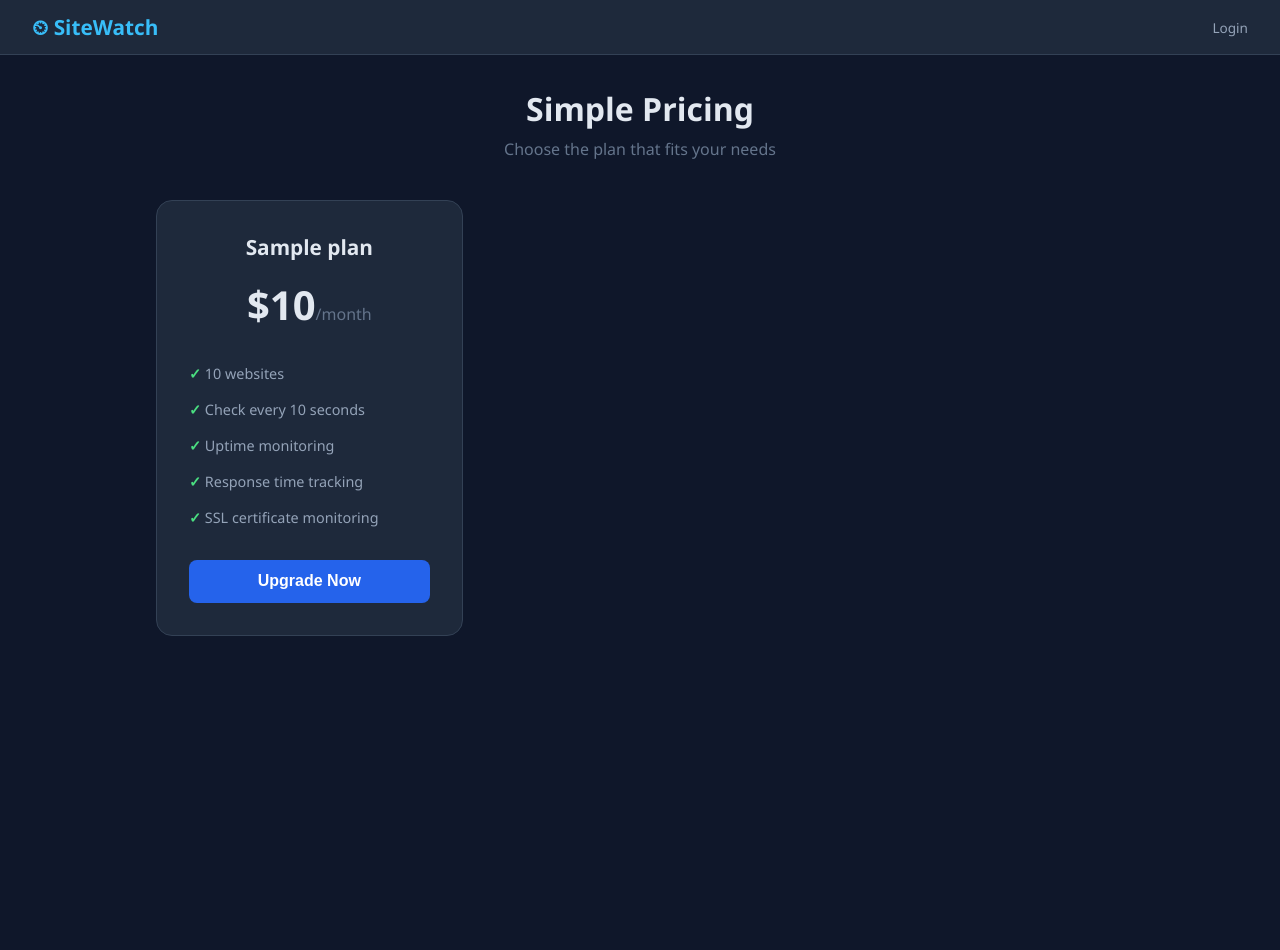
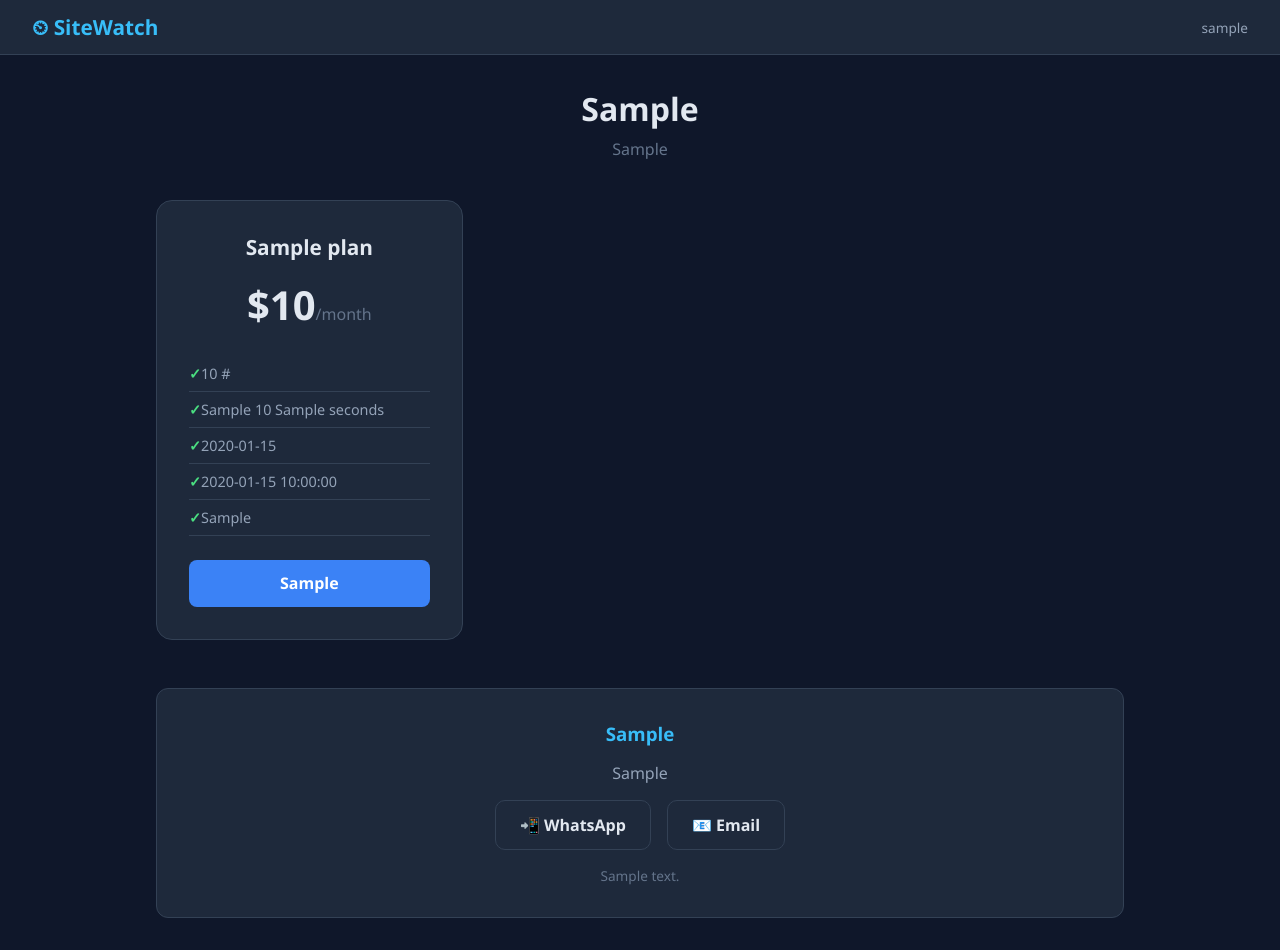
Before and after one commit to abdrahmandjiara91-sudo/sitewatch, a Python web app: template app/templates/pricing.html in a window 1280 px wide. Before the commit the page ends 636 px from the top, so only its background shows below. Run offline with Jinja, Linux system fonts and the light colour scheme; the template is opened without the code that fills it: most values are stand-ins (such as "Sample title", 1, 10 or a date in 2020).

Commit message:
feat: pricing page with WhatsApp/email contact for manual subscriptions

```diff
--- a/app/templates/pricing.html
+++ b/app/templates/pricing.html
@@ -1,41 +1,62 @@
 <!DOCTYPE html>
-<html lang="en">
+<html lang="en" data-theme="dark">
 <head>
     <meta charset="UTF-8">
     <meta name="viewport" content="width=device-width, initial-scale=1.0">
-    <title>Pricing - SiteWatch</title>
+    <title>{{ t.pricing }} - SiteWatch</title>
     <link rel="manifest" href="/static/manifest.json">
     <meta name="theme-color" content="#2563eb">
     <meta name="apple-mobile-web-app-capable" content="yes">
-    <link rel="apple-touch-icon" href="/static/icon-192.png">
     <style>
         * { margin: 0; padding: 0; box-sizing: border-box; }
-        body { font-family: 'Segoe UI', system-ui, sans-serif; background: #0f172a; color: #e2e8f0; min-height: 100vh; }
-        .header { background: #1e293b; border-bottom: 1px solid #334155; padding: 0.8rem 2rem; display: flex; justify-content: space-between; align-items: center; }
-        .header h1 { font-size: 1.3rem; color: #38bdf8; }
-        .header a { color: #94a3b8; text-decoration: none; font-size: 0.85rem; }
+        :root, [data-theme="dark"] {
+            --bg: #0f172a; --card: #1e293b; --border: #334155; --text: #e2e8f0; --heading: #f1f5f9;
+            --muted: #94a3b8; --dim: #64748b; --accent: #3b82f6; --accent2: #38bdf8;
+            --green: #4ade80; --red: #f87171; --yellow: #facc15;
+            --input-bg: #0f172a; --input-border: #475569;
+        }
+        [data-theme="light"] {
+            --bg: #f8fafc; --card: #ffffff; --border: #e2e8f0; --text: #0f172a; --heading: #0f172a;
+            --muted: #475569; --dim: #94a3b8; --accent: #2563eb; --accent2: #0284c7;
+            --green: #16a34a; --red: #dc2626; --yellow: #ca8a04;
+            --input-bg: #ffffff; --input-border: #d1d5db;
+        }
+        body { font-family: 'Segoe UI', system-ui, sans-serif; background: var(--bg); color: var(--text); min-height: 100vh; transition: background 0.3s, color 0.3s; }
+        .header { background: var(--card); border-bottom: 1px solid var(--border); padding: 0.8rem 2rem; display: flex; justify-content: space-between; align-items: center; transition: background 0.3s; }
+        .header h1 { font-size: 1.3rem; color: var(--accent2); }
+        .header a { color: var(--muted); text-decoration: none; font-size: 0.85rem; }
+        .header a:hover { color: var(--text); }
         .container { max-width: 1000px; margin: 2rem auto; padding: 0 1rem; }
         .page-title { text-align: center; margin-bottom: 2.5rem; }
         .page-title h2 { font-size: 2rem; margin-bottom: 0.5rem; }
-        .page-title p { color: #64748b; }
+        .page-title p { color: var(--dim); }
 
         .plans-grid { display: grid; grid-template-columns: repeat(3, 1fr); gap: 1.5rem; }
-        .plan-card { background: #1e293b; border: 1px solid #334155; border-radius: 16px; padding: 2rem; text-align: center; position: relative; transition: border-color 0.3s; }
-        .plan-card:hover { border-color: #475569; }
-        .plan-card.featured { border-color: #2563eb; }
-        .plan-card.featured::before { content: "MOST POPULAR"; position: absolute; top: -12px; left: 50%; transform: translateX(-50%); background: #2563eb; color: #fff; font-size: 0.7rem; font-weight: 700; padding: 0.3rem 1rem; border-radius: 20px; }
+        .plan-card { background: var(--card); border: 1px solid var(--border); border-radius: 16px; padding: 2rem; text-align: center; position: relative; transition: border-color 0.3s, background 0.3s; }
+        .plan-card:hover { border-color: var(--dim); }
+        .plan-card.featured { border-color: var(--accent); }
+        .plan-card.featured::before { content: "MOST POPULAR"; position: absolute; top: -12px; left: 50%; transform: translateX(-50%); background: var(--accent); color: #fff; font-size: 0.7rem; font-weight: 700; padding: 0.3rem 1rem; border-radius: 20px; }
         .plan-card h3 { font-size: 1.3rem; margin-bottom: 0.5rem; }
         .plan-card .price { font-size: 2.5rem; font-weight: 700; margin: 1rem 0; }
-        .plan-card .price span { font-size: 1rem; font-weight: 400; color: #64748b; }
+        .plan-card .price span { font-size: 1rem; font-weight: 400; color: var(--dim); }
         .plan-card ul { list-style: none; margin: 1.5rem 0; text-align: left; }
-        .plan-card li { padding: 0.5rem 0; color: #94a3b8; font-size: 0.9rem; border-bottom: 1px solid #1e293b; }
-        .plan-card li::before { content: "✓ "; color: #4ade80; font-weight: 700; }
+        .plan-card li { padding: 0.5rem 0; color: var(--muted); font-size: 0.9rem; border-bottom: 1px solid var(--border); }
+        .plan-card li::before { content: "\2713 "; color: var(--green); font-weight: 700; }
         .btn { display: inline-block; width: 100%; padding: 0.8rem; border-radius: 8px; font-size: 1rem; font-weight: 600; cursor: pointer; text-decoration: none; text-align: center; border: none; transition: all 0.2s; }
-        .btn-primary { background: #2563eb; color: #fff; }
-        .btn-primary:hover { background: #3b82f6; }
-        .btn-outline { background: transparent; border: 1px solid #475569; color: #94a3b8; }
-        .btn-outline:hover { background: #1e293b; }
-        .current { background: #166534; color: #4ade80; }
+        .btn-primary { background: var(--accent); color: #fff; }
+        .btn-primary:hover { filter: brightness(1.15); }
+        .btn-outline { background: transparent; border: 1px solid var(--border); color: var(--muted); }
+        .btn-outline:hover { background: var(--card); }
+        .btn-current { background: #166534; color: var(--green); cursor: default; }
+
+        .contact-box { background: var(--card); border: 1px solid var(--border); border-radius: 12px; padding: 2rem; margin-top: 3rem; text-align: center; }
+        .contact-box h3 { color: var(--accent2); margin-bottom: 1rem; }
+        .contact-box a { color: var(--accent); text-decoration: none; font-weight: 600; }
+        .contact-box a:hover { text-decoration: underline; }
+        .contact-links { display: flex; gap: 1rem; justify-content: center; flex-wrap: wrap; margin-top: 1rem; }
+        .contact-links a { display: inline-flex; align-items: center; gap: 0.5rem; padding: 0.8rem 1.5rem; border: 1px solid var(--border); border-radius: 10px; color: var(--text); background: var(--card); transition: all 0.2s; }
+        .contact-links a:hover { border-color: var(--accent); box-shadow: 0 0 12px rgba(59,130,246,0.3); }
+        .payment-note { color: var(--dim); font-size: 0.85rem; margin-top: 1rem; }
 
         @media (max-width: 768px) { .plans-grid { grid-template-columns: 1fr; } }
     </style>
@@ -45,17 +66,17 @@
         <h1>&#9202; SiteWatch</h1>
         <div>
             {% if user %}
-            <a href="/dashboard">Dashboard</a>
+            <a href="/dashboard">{{ t.dashboard }}</a>
             {% else %}
-            <a href="/login">Login</a>
+            <a href="/login">{{ t.login }}</a>
             {% endif %}
         </div>
     </div>
 
     <div class="container">
         <div class="page-title">
-            <h2>Simple Pricing</h2>
-            <p>Choose the plan that fits your needs</p>
+            <h2>{{ t.simple_pricing }}</h2>
+            <p>{{ t.choose_plan }}</p>
         </div>
 
         <div class="plans-grid">
@@ -64,29 +85,37 @@
                 <h3>{{ p.name }}</h3>
                 <div class="price">${{ p.price }}<span>/month</span></div>
                 <ul>
-                    <li>{{ p.max_sites }} websites</li>
-                    <li>Check every {{ p.interval }} seconds</li>
-                    <li>Uptime monitoring</li>
-                    <li>Response time tracking</li>
-                    {% if key != "free" %}<li>SSL certificate monitoring</li>{% endif %}
-                    {% if key == "enterprise" %}<li>Priority support</li>{% endif %}
-                    {% if key == "enterprise" %}<li>Custom check intervals</li>{% endif %}
+                    <li>{{ p.max_sites }} {{ t.websites }}</li>
+                    <li>{{ t.check_every }} {{ p.interval }} {{ t.seconds }}</li>
+                    <li>{{ t.uptime_monitoring }}</li>
+                    <li>{{ t.response_time_tracking }}</li>
+                    {% if key != "free" %}<li>{{ t.ssl_cert_monitoring }}</li>{% endif %}
+                    {% if key == "enterprise" %}<li>{{ t.priority_support }}</li>{% endif %}
+                    {% if key == "enterprise" %}<li>{{ t.custom_intervals }}</li>{% endif %}
                 </ul>
                 {% if user and user.plan == key %}
-                <button class="btn current" disabled>Current Plan</button>
+                <button class="btn btn-current" disabled>{{ t.current_plan }}</button>
                 {% elif p.price == 0 %}
-                <a href="/register" class="btn btn-primary">Get Started Free</a>
+                <a href="/register" class="btn btn-primary">{{ t.get_started_free }}</a>
                 {% else %}
-                <button class="btn btn-primary" onclick="alert('Stripe integration coming soon!')">Upgrade Now</button>
+                <a href="#contact" class="btn btn-primary">{{ t.contact_to_upgrade }}</a>
                 {% endif %}
             </div>
             {% endfor %}
         </div>
+
+        <div class="contact-box" id="contact">
+            <h3>{{ t.contact_to_upgrade }}</h3>
+            <p style="color: var(--muted); margin-bottom: 1rem;">{{ t.choose_plan }}</p>
+            <div class="contact-links">
+                <a href="https://wa.me/212776781869" target="_blank">&#128242; WhatsApp</a>
+                <a href="mailto:abdrahmandjiara91@gmail.com">&#128231; Email</a>
+            </div>
+            <p class="payment-note">{{ t.payment_note }}</p>
+        </div>
     </div>
     <script>
-        if ('serviceWorker' in navigator) {
-            navigator.serviceWorker.register('/static/service-worker.js');
-        }
+        if ('serviceWorker' in navigator) { navigator.serviceWorker.register('/static/service-worker.js'); }
     </script>
 </body>
 </html>
```
Also changed, not shown: app/translations.py (+32 -0 lines).
